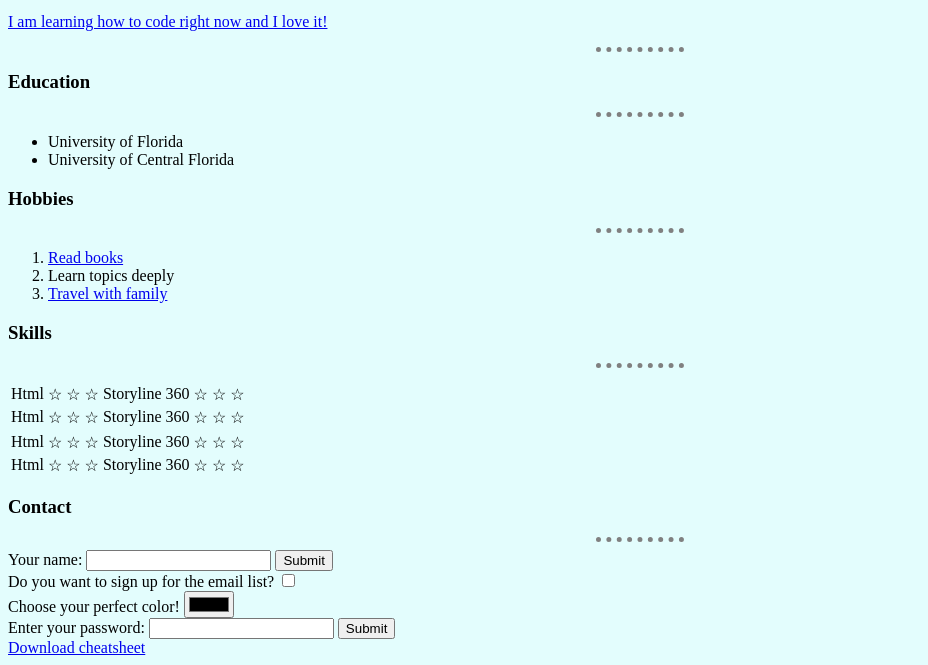
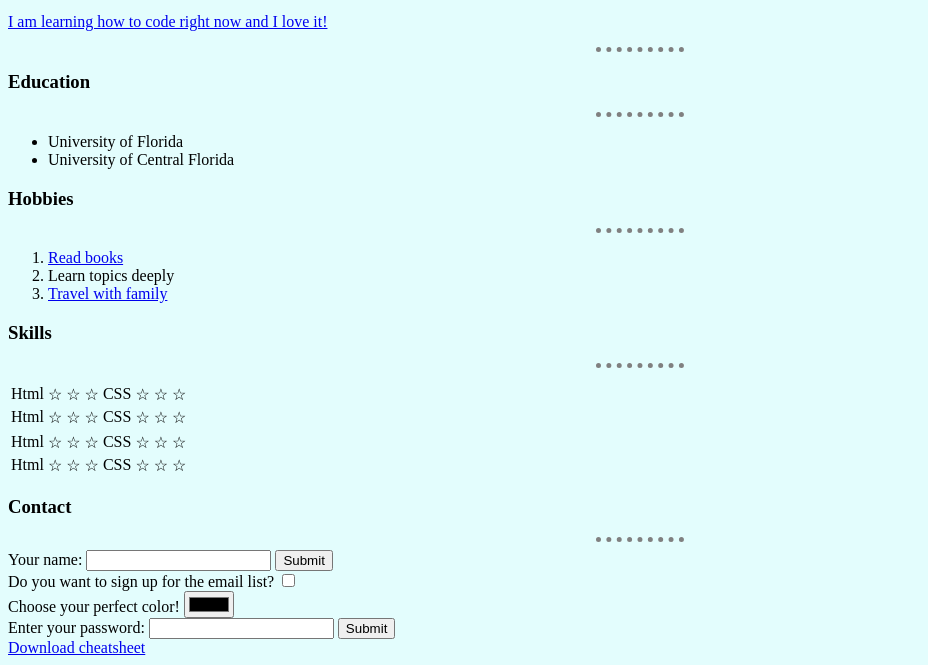
Before and after one commit to codeweb123/ps, a plain HTML site: page index.html in a window 1280 px wide. Shown: the part 384-1049 px from the top of the page, without its empty margins (0-928 px from the left). Drawn offline with Linux system fonts and the light colour scheme.

Commit message:
Update index.html

```diff
--- a/index.html
+++ b/index.html
@@ -70,14 +70,14 @@
           <td>Html</td>
           <td>&#9734 &#9734 &#9734</td>
 
-          <td>Storyline 360</td>
+          <td>CSS</td>
           <td>&#9734 &#9734 &#9734</td>
         </tr>
         <tr>
           <td>Html</td>
           <td>&#9734 &#9734 &#9734</td>
 
-          <td>Storyline 360</td>
+          <td>CSS</td>
           <td>&#9734 &#9734 &#9734</td>
         </tr>
     </table>
@@ -87,13 +87,13 @@
         <tr>
           <td>Html</td>
           <td>&#9734 &#9734 &#9734</td>
-          <td>Storyline 360</td>
+          <td>CSS</td>
           <td>&#9734 &#9734 &#9734</td>
         </tr>
         <tr>
           <td>Html</td>
           <td>&#9734 &#9734 &#9734</td>
-          <td>Storyline 360</td>
+          <td>CSS</td>
           <td>&#9734 &#9734 &#9734</td>
         </tr>
       </table>
```
